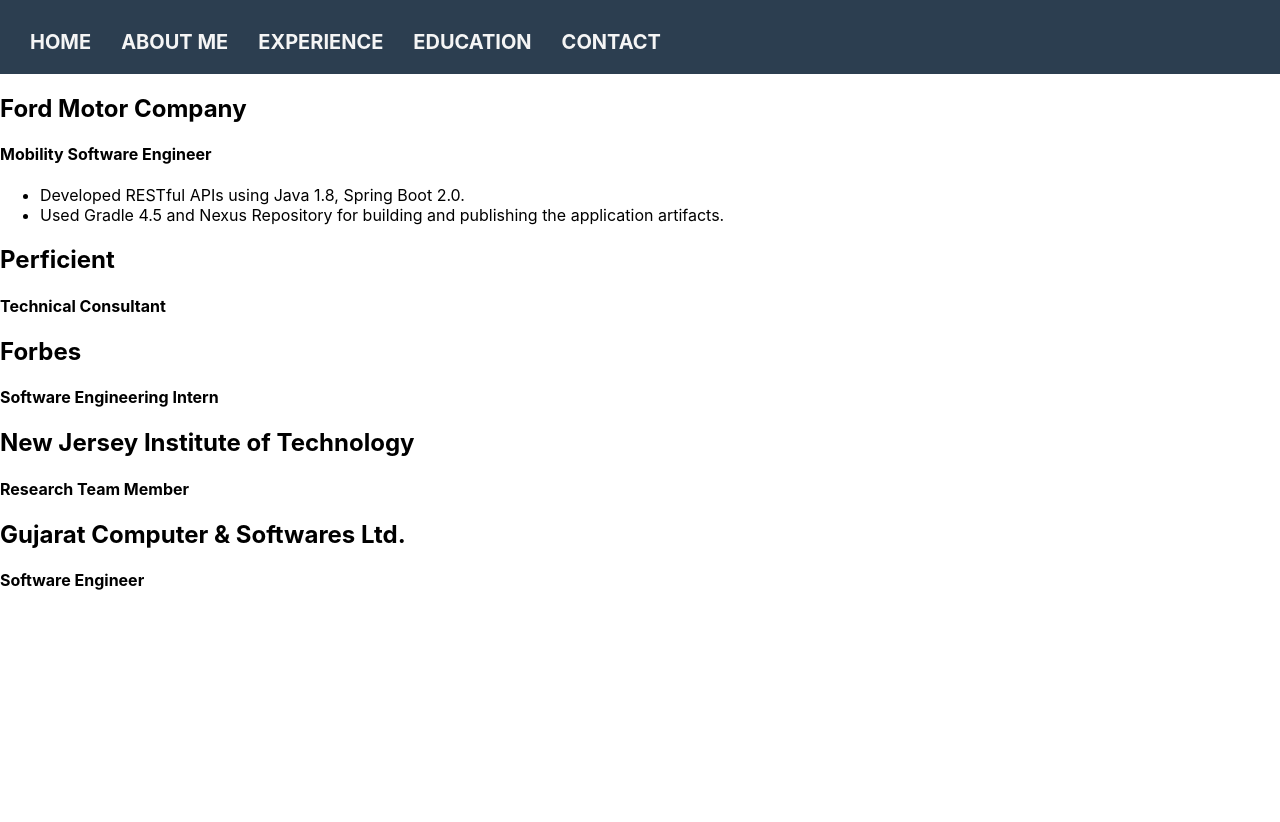
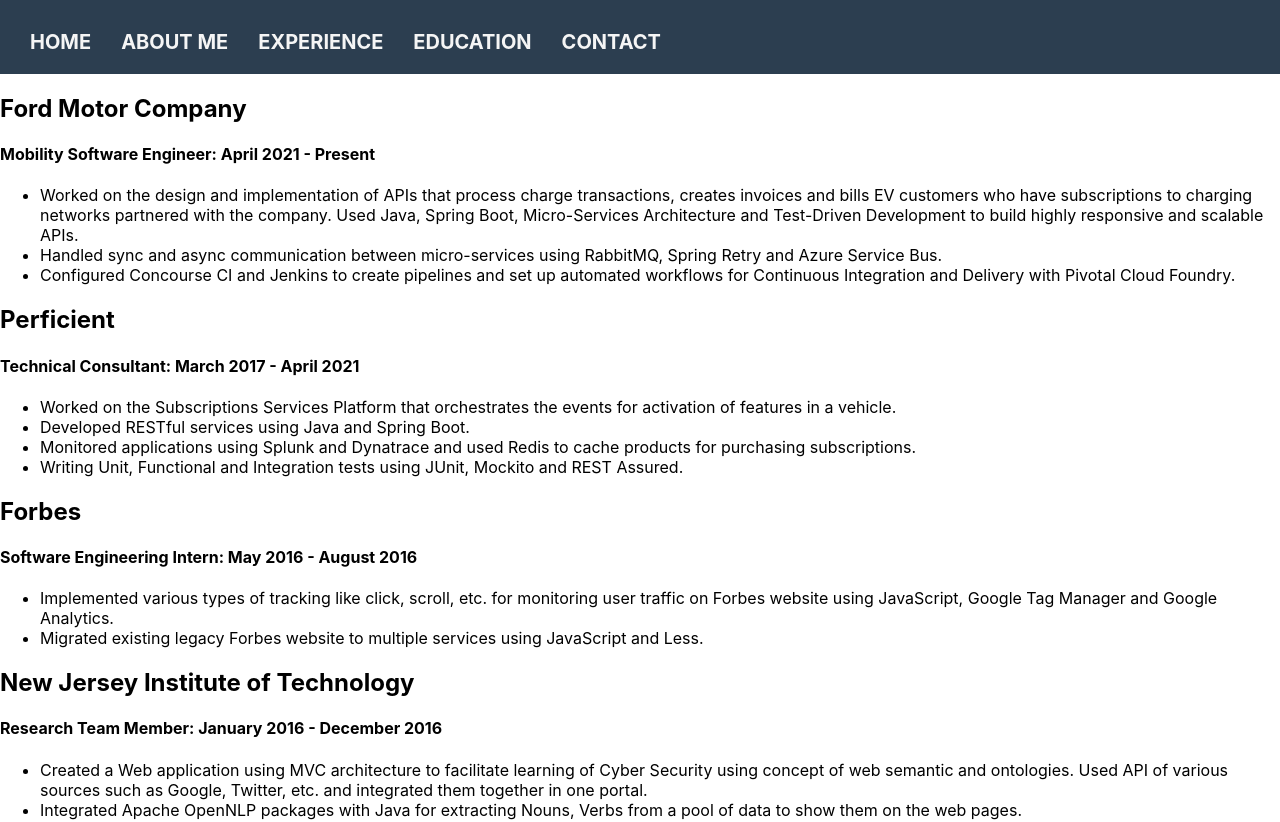
Before and after one commit to AnkilRNaik/portfolio, a React (Create React App) app: page /experience in a window 1280 px wide. Shown: the top 822 px of the page. Before the commit the page ends 800 px from the top, so only its background shows below. Built offline with nearby package versions, Linux system fonts and the light colour scheme.

Commit message:
added data

```diff
--- a/src/App.js
+++ b/src/App.js
@@ -1,9 +1,11 @@
 import React from 'react';
-import { BrowserRouter as Router, Route, Routes, Link } from 'react-router-dom';
+import { BrowserRouter as Router, Route, Routes } from 'react-router-dom';
 import Home from '../src/components/home.js';
 import AboutMe from './components/aboutMe.js';
 import Experience from './components/experience.js';
+import Education from './components/education';
 import Header from './components/header.js';
+import Contact from './components/contact.js';
 
 const App = () => {
   return (
@@ -13,6 +15,8 @@
         <Route path="*" element={<Home />} />
         <Route path="/about-me" element={<AboutMe />} />
         <Route path="/experience" element={<Experience />} />
+        <Route path="/education" element={<Education />} />
+        <Route path="/contact" element={<Contact />} />
       </Routes>
     </Router>
   );
--- /dev/null
+++ b/src/components/contact.js
@@ -0,0 +1,16 @@
+import React from 'react';
+import { contact } from '../content/contact.json';
+
+function Contact() {
+  return (
+    <div>
+      <p>{contact.email}</p>
+      <p>{contact.phone}</p>
+      <p><a href={contact.linkedin}>LinkedIn</a></p>
+      <p><a href={contact.github}>GitHub</a></p>
+      <p><a href={contact.twitter}>Twitter</a></p>
+    </div>
+  );
+}
+
+export default Contact;
--- /dev/null
+++ b/src/components/education.js
@@ -0,0 +1,19 @@
+import React from 'react';
+import { education } from '../content/education.json';
+
+function Education() {
+  let joinDegreeToMajor = "in";
+  return (
+    <div> {
+      education.map((item, i) => (
+        <div key={i}>
+          <h2>{item.university}</h2>
+          <h4>{item.degree} {joinDegreeToMajor} {item.major} - {item.dateGraduated}</h4>
+        </div>
+      ))
+    }
+    </div>
+  );
+}
+
+export default Education;
--- a/src/components/experience.js
+++ b/src/components/experience.js
@@ -7,7 +7,7 @@
       experience.map((item, i) => (
         <div key={i}>
           <h2>{item.company}</h2>
-          <h4>{item.title}</h4>
+          <h4>{item.title}: {item.dates}</h4>
           <ul>
             {item.duties ? item.duties.split("/").map(duty => <li> {duty} </li>) : ""}
           </ul>
--- /dev/null
+++ b/src/content/contact.json
@@ -0,0 +1,9 @@
+{
+  "contact": {
+    "email": "ankilrnaik@gmail.com",
+    "phone": "+1 (201) 682-2166",
+    "linkedin": "https://www.linkedin.com/in/arn29",
+    "github": "https://github.com/AnkilRNaik",
+    "twitter": "https://twitter.com/snacksinthehall"
+  }
+}
--- /dev/null
+++ b/src/content/education.json
@@ -0,0 +1,13 @@
+{
+  "education": [{
+      "university": "New Jersey Institute of Technology",
+      "degree": "Master of Science",
+      "major": "Computer Science",
+      "dateGraduated": "December 2016"
+    }, {
+      "university": "University of Pune",
+      "degree": "Bachelor of Engineering",
+      "major": "Computer",
+      "dateGraduated": "May 2013"
+    }]
+}
--- a/src/content/experience.json
+++ b/src/content/experience.json
@@ -2,19 +2,28 @@
   "experience": [{
       "company": "Ford Motor Company",
       "title": "Mobility Software Engineer",
-      "duties": "Developed RESTful APIs using Java 1.8, Spring Boot 2.0./Used Gradle 4.5 and Nexus Repository for building and publishing the application artifacts."
+      "dates": "April 2021 - Present",
+      "duties": "Worked on the design and implementation of APIs that process charge transactions, creates invoices and bills EV customers who have subscriptions to charging networks partnered with the company. Used Java, Spring Boot, Micro-Services Architecture and Test-Driven Development to build highly responsive and scalable APIs./Handled sync and async communication between micro-services using RabbitMQ, Spring Retry and Azure Service Bus./Configured Concourse CI and Jenkins to create pipelines and set up automated workflows for Continuous Integration and Delivery with Pivotal Cloud Foundry."
     }, {
       "company": "Perficient",
-      "title": "Technical Consultant"
+      "title": "Technical Consultant",
+      "dates": "March 2017 - April 2021",
+      "duties": "Worked on the Subscriptions Services Platform that orchestrates the events for activation of features in a vehicle./Developed RESTful services using Java and Spring Boot./Monitored applications using Splunk and Dynatrace and used Redis to cache products for purchasing subscriptions./Writing Unit, Functional and Integration tests using JUnit, Mockito and REST Assured."
     }, {
       "company": "Forbes",
-      "title": "Software Engineering Intern"
+      "title": "Software Engineering Intern",
+      "dates": "May 2016 - August 2016",
+      "duties": "Implemented various types of tracking like click, scroll, etc. for monitoring user traffic on Forbes website using JavaScript, Google Tag Manager and Google Analytics./Migrated existing legacy Forbes website to multiple services using JavaScript and Less."
     }, {
       "company": "New Jersey Institute of Technology",
-      "title": "Research Team Member"
+      "title": "Research Team Member",
+      "dates": "January 2016 - December 2016",
+      "duties": "Created a Web application using MVC architecture to facilitate learning of Cyber Security using concept of web semantic and ontologies. Used API of various sources such as Google, Twitter, etc. and integrated them together in one portal./Integrated Apache OpenNLP packages with Java for extracting Nouns, Verbs from a pool of data to show them on the web pages."
     }, {
       "company": "Gujarat Computer & Softwares Ltd.",
-      "title": "Software Engineer"
+      "title": "Software Engineer",
+      "dates": "January 2014 - December 2014",
+      "duties": "Worked on a Web Application based on Spring framework, an application used to create and manage a database of employees with details like Employees’ Name, ID, Department./Executed MySQL query plans required to prepare employees’ weekly and monthly attendance count."
     }
   ]
 }
```
